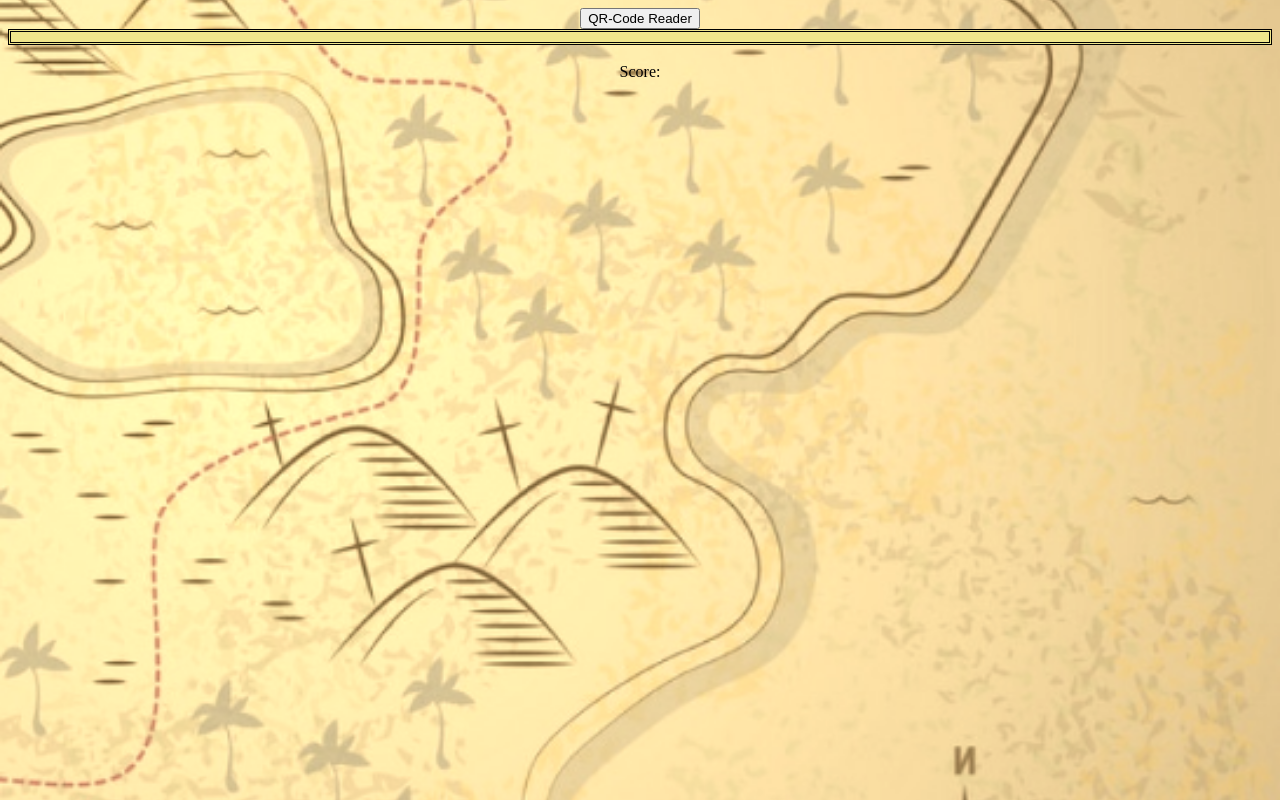
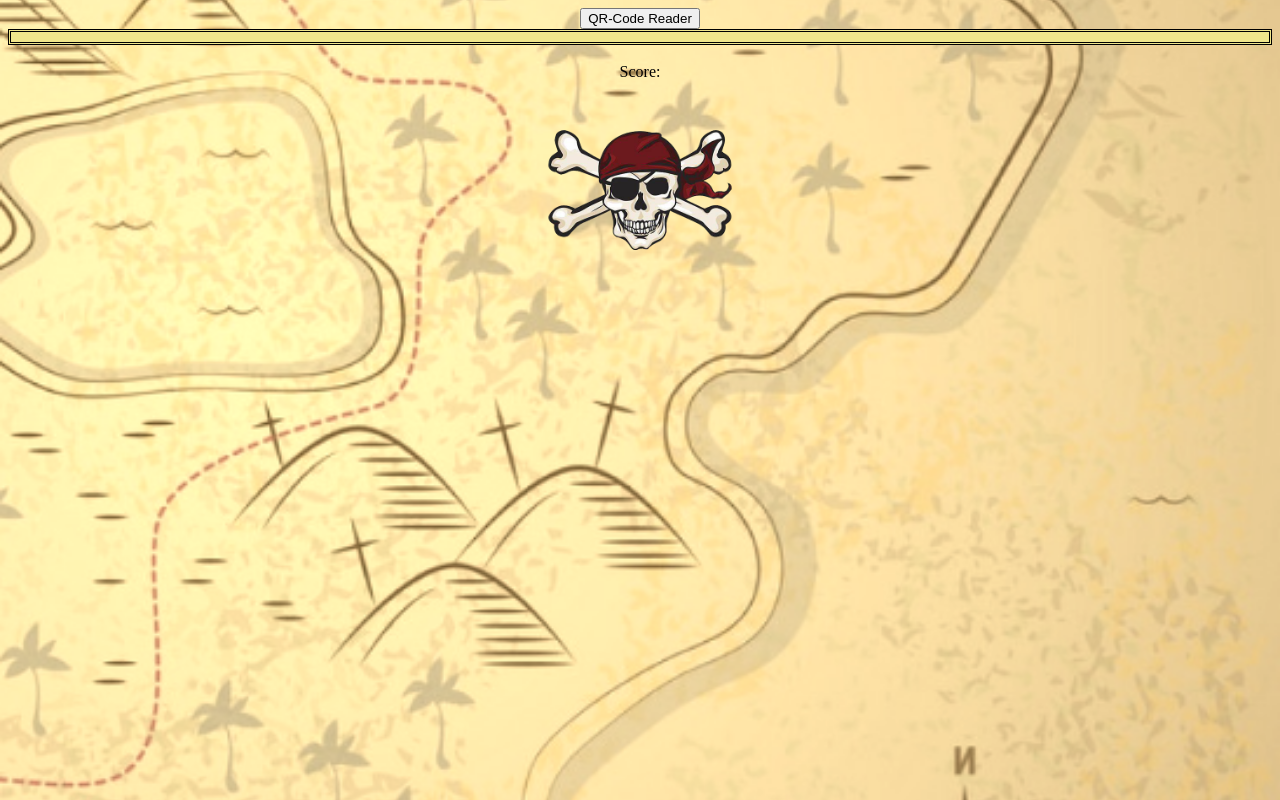
Before and after one commit to kchristou/Vintage, a plain HTML site: page AnswerSheet.html in a window 1280 px wide. Drawn offline with Linux system fonts and the light colour scheme.

Commit message:
Fixing issues: update the design of answer Sheet Page

```diff
--- a/AnswerSheet.html
+++ b/AnswerSheet.html
@@ -20,7 +20,7 @@
 <div>
     Score: <div style="display: inline;" id="Score"></div>
 </div>
-
+<img class="AnswerSheetImage" src="pirate.png" alt="pirate skull" >
 <a href="Leaderboard.html"></a>
 <!--Updates-->
 </body>
--- a/StyleTH.css
+++ b/StyleTH.css
@@ -150,3 +150,9 @@ img { /* All the images including the logo images, images on home page and image
     border-color: black;
     padding: 5px;
 }
+
+.AnswerSheetImage
+{
+    width: 200px;
+    height: auto;
+}
```
